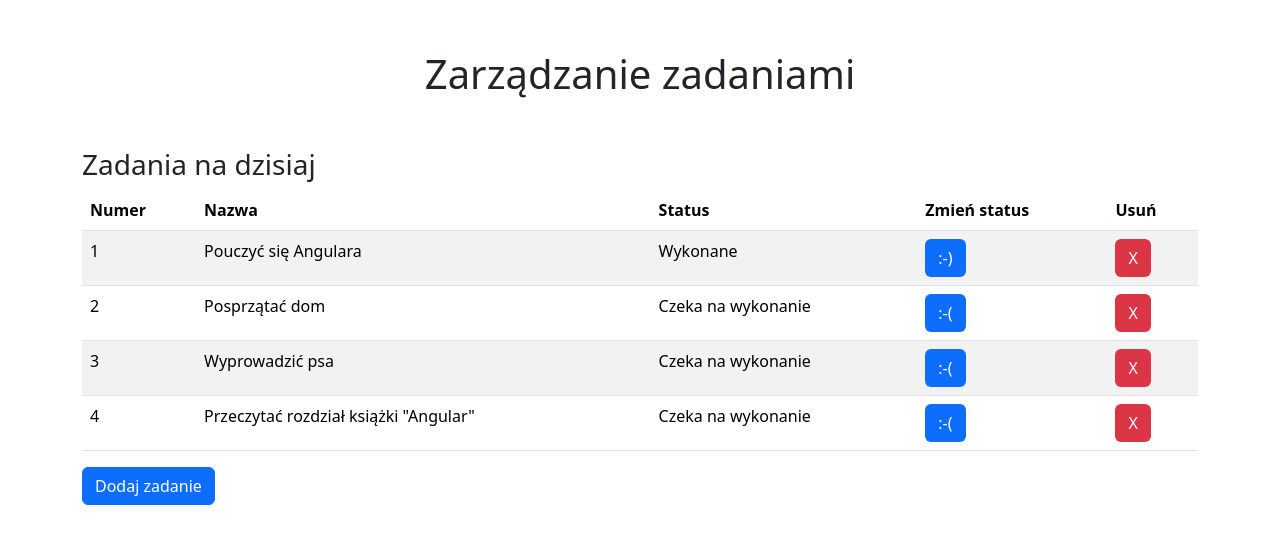
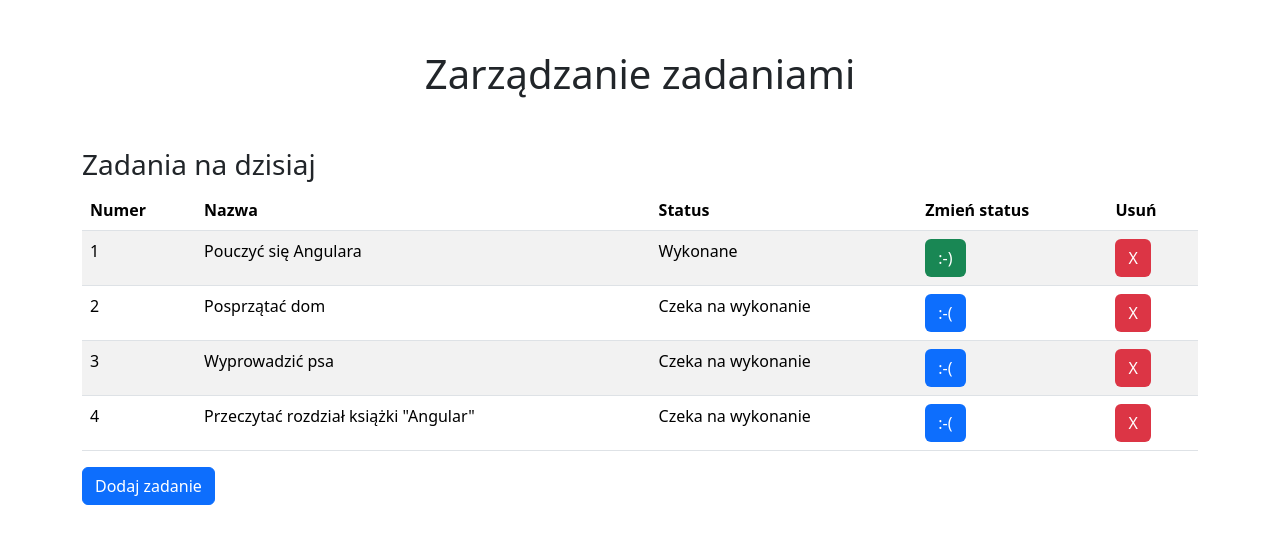
Before and after one commit to frontz/to-do-list-edu, an Angular app: page / in a window 1280 px wide. Shown: the top 544 px of the page. Built offline with nearby package versions, Linux system fonts and the light colour scheme.

Commit message:
Adding task

```diff
--- a/src/app/tasks/tasks.html
+++ b/src/app/tasks/tasks.html
@@ -16,12 +16,17 @@
           <td>{{ i + 1 }}</td>
           <td>{{ task.name }}</td>
           <td>@if(task.done){Wykonane}@else{Czeka na wykonanie}</td>
-          <td><button class="btn bg-primary text-white" (click)="changeStatus(task)">@if(task.done){:-)}@else{:-(}</button></td>
+          <td><button class="btn text-white"
+                      [ngClass]="task.done ? 'bg-success' : 'bg-primary'"
+                      (click)="changeStatus(task)">
+                @if(task.done){:-)}@else{:-(}
+              </button></td>
           <td><button class="btn bg-danger text-white" (click)="removeTask(task.id)">X</button></td>
         </tr>
       }
     </tbody>
   </table>
+
   <button type="button" class="btn btn-primary" data-bs-toggle="modal" data-bs-target="#exampleModal">
     Dodaj zadanie
   </button>
@@ -44,4 +49,5 @@
       </div>
     </div>
   </div>
+
 </div>
--- a/src/app/tasks/tasks.ts
+++ b/src/app/tasks/tasks.ts
@@ -2,12 +2,13 @@ import {Component, OnInit} from '@angular/core';
 import { Task } from "../Task";
 import {TasksService} from '../services/tasks-service';
 import {FormsModule, ReactiveFormsModule} from '@angular/forms';
+import {NgClass} from '@angular/common';
 
 @Component({
   selector: 'app-tasks',
   imports: [
-    ReactiveFormsModule,
-    FormsModule
+    FormsModule,
+    NgClass
   ],
   templateUrl: './tasks.html',
   styleUrl: './tasks.css',
@@ -17,7 +18,7 @@ export class Tasks implements OnInit{
   constructor(private taskService: TasksService) { }
 
   tasks: Task[] = [];
-  protected newTaskName: any;
+  newTaskName: string = '';
 
   ngOnInit() {
     this.tasks = this.taskService.getTasks();
@@ -33,9 +34,9 @@ export class Tasks implements OnInit{
 
   getMaxTaskId(tasks: Task[]) {
     if (!tasks || tasks.length === 0) {
-      return 0; // albo 0 – zależnie od logiki
+      return 0;
     }
-    return Math.max(...tasks.map(t => t.id));
+    return Math.max(...tasks.map(task => task.id));
   }
 
 
```
